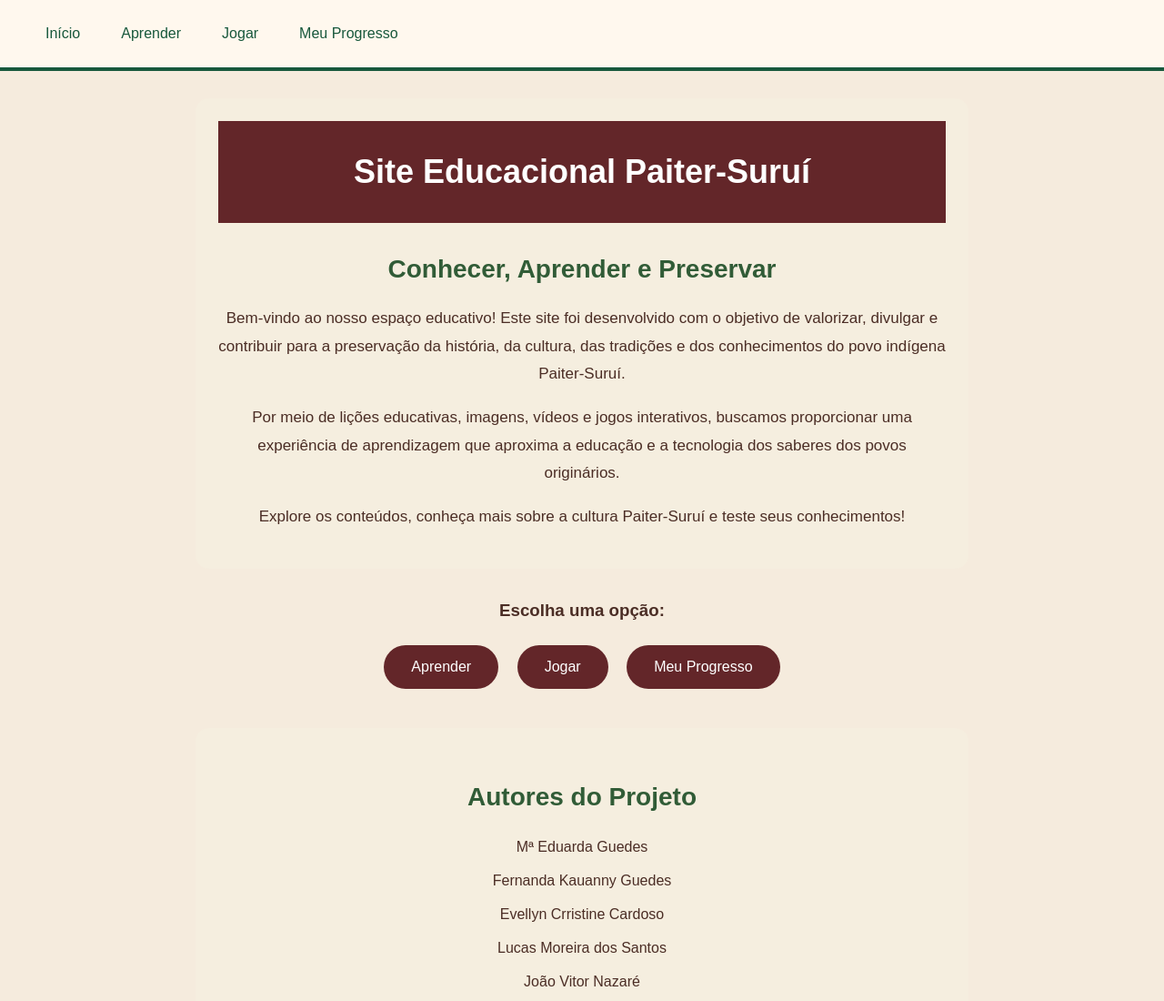
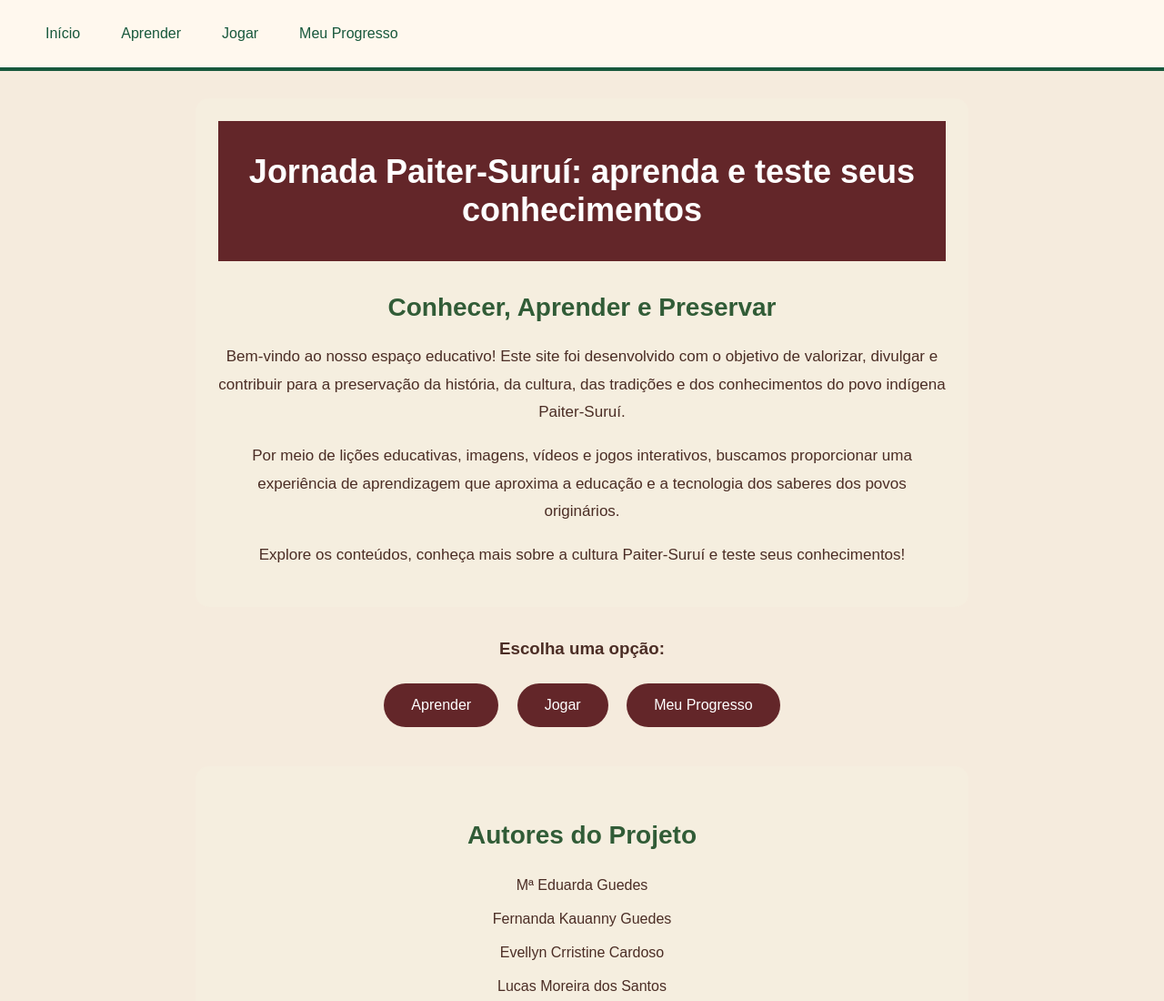
Before and after one commit to eduardagueds2008/paiter-surui, a plain HTML site: page inicio.html in a window 1280 px wide. Shown: the top 1100 px of the page at 91% size. Drawn offline with Linux system fonts and the light colour scheme.

Commit message:
Atualizar nome do site Jornada Paiter-Surui e configuracoes SEO

```diff
--- a/inicio.html
+++ b/inicio.html
@@ -4,7 +4,8 @@
 <head>
     <meta charset="UTF-8">
     <meta name="viewport" content="width=device-width, initial-scale=1.0">
-    <title>Paiter-Suruí</title>
+   <title>Jornada Paiter-Suruí: aprenda e teste seus conhecimentos</title>
+<meta name="description" content="Explore a Jornada Paiter-Suruí, um site educacional com lições e quizzes sobre a história, cultura, tradições, território e conhecimentos do povo Paiter-Suruí.">
     <link rel="stylesheet" href="css/style.css">
 
     <style>
@@ -59,7 +60,7 @@
 
 <main>
     <section class="apresentacao">
-<h1 style="color: #ffffff; text-align: center;">Site Educacional Paiter-Suruí</h1>
+<h1 style="color: #ffffff; text-align: center;">Jornada Paiter-Suruí: aprenda e teste seus conhecimentos</h1>
         <h2>Conhecer, Aprender e Preservar</h2>
 
         <p>
```
Also changed, not shown: index.html (+3 -2 lines), login.html (+1 -1 lines).
